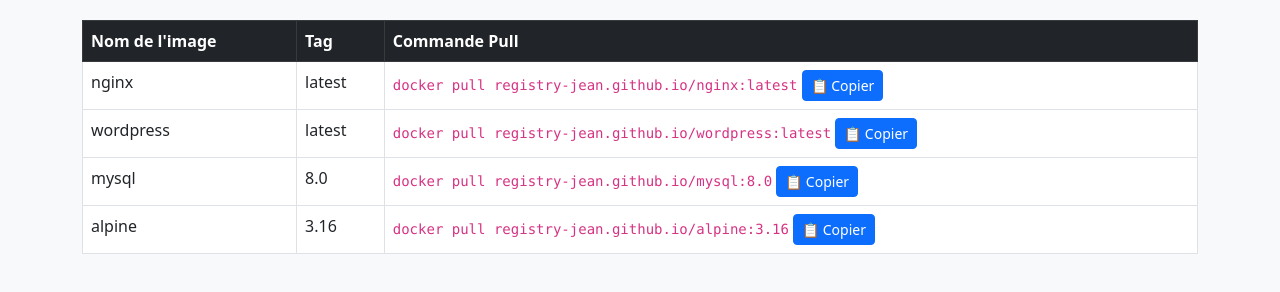
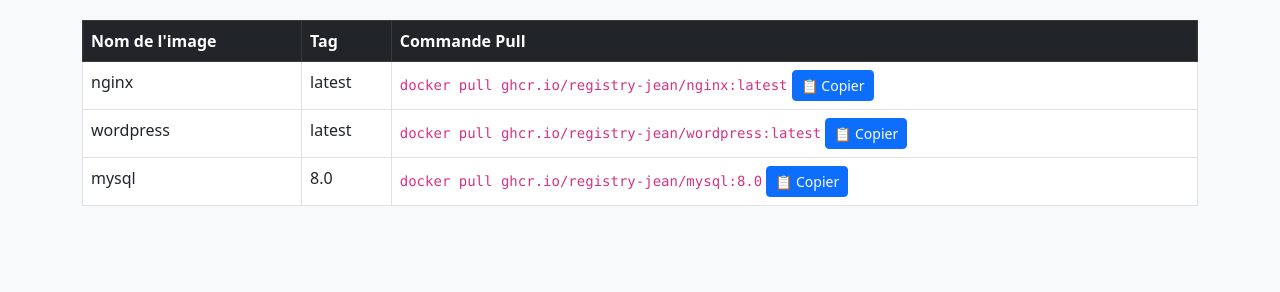
Before and after one commit to registry-jean/registry-jean.github.io, a plain HTML site: page index.html in a window 1280 px wide. Shown: the part 92-384 px from the top of the page. Drawn offline with nearby package versions, Linux system fonts and the light colour scheme.

Commit message:
Update project

```diff
--- a/index.html
+++ b/index.html
@@ -40,11 +40,10 @@
         const images = [
             { name: "nginx", tag: "latest" },
             { name: "wordpress", tag: "latest" },
-            { name: "mysql", tag: "8.0" },
-            { name: "alpine", tag: "3.16" }
+            { name: "mysql", tag: "8.0" }
         ];
 
-        const registryUrl = "registry-jean.github.io";
+        const registryUrl = "ghcr.io/registry-jean";
 
         const imageTable = document.getElementById("imageTable");
 
```
Also changed, not shown: 4 other files.
